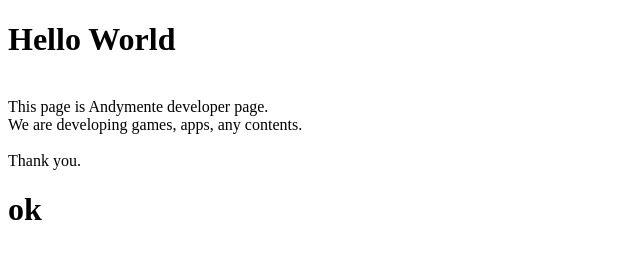
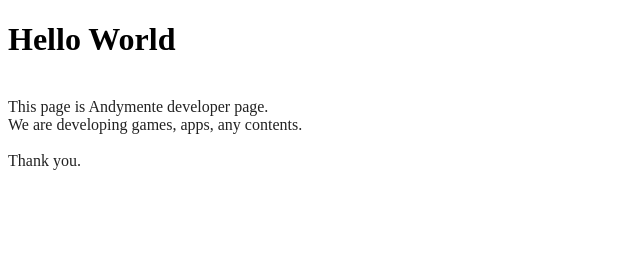
Before and after one commit to jicald/jicald.github.io, a plain HTML site: page index.html in a window 1280 px wide. Shown: the full height of the page, 0-640 px from the left. Drawn offline with Linux system fonts and the light colour scheme.

Commit message:
Update index.html

```diff
--- a/index.html
+++ b/index.html
@@ -3,13 +3,13 @@
 <body>
 <h1>Hello World</h1>
 <br>
-<font color=#000>
+<font color=#222>
 This page is Andymente developer page.<br>
 We are developing games, apps, any contents.<br>
 <br>
 Thank you.
 </font>
 <br>
-<h1>ok</h1>
+
 </body>
 </html>
```
